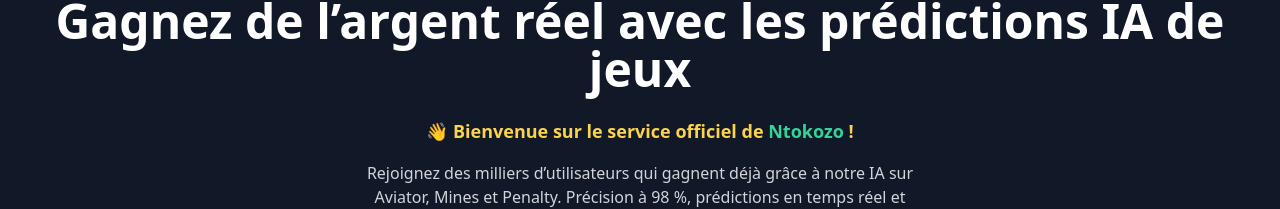
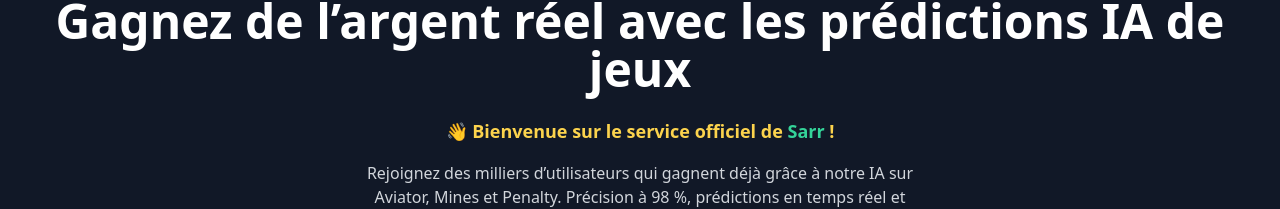
Before and after one commit to HackBotsCoder/SarrHackBot, a plain HTML site: page index.html in a window 1280 px wide. Shown: the part 275-484 px from the top of the page. Drawn offline with nearby package versions, Linux system fonts and the light colour scheme.

Commit message:
Update index.html

```diff
--- a/index.html
+++ b/index.html
@@ -52,7 +52,7 @@
         Gagnez de l’argent réel avec les prédictions IA de jeux
       </h2>
       <div class="mb-4 text-lg font-semibold text-yellow-300">
-        👋 Bienvenue sur le service officiel de <span class="text-green-400">Ntokozo</span> !
+        👋 Bienvenue sur le service officiel de <span class="text-green-400">Sarr</span> !
       </div>
       <p class="max-w-xl mb-8 text-gray-300">
         Rejoignez des milliers d’utilisateurs qui gagnent déjà grâce à notre IA sur Aviator, Mines et Penalty.
```
